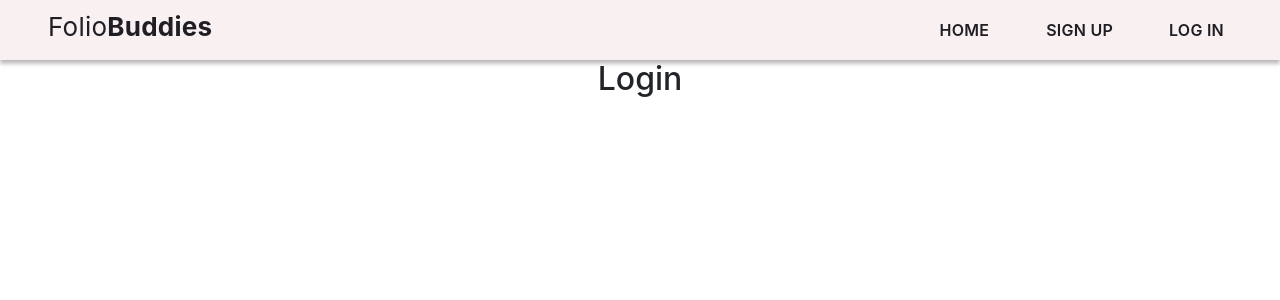
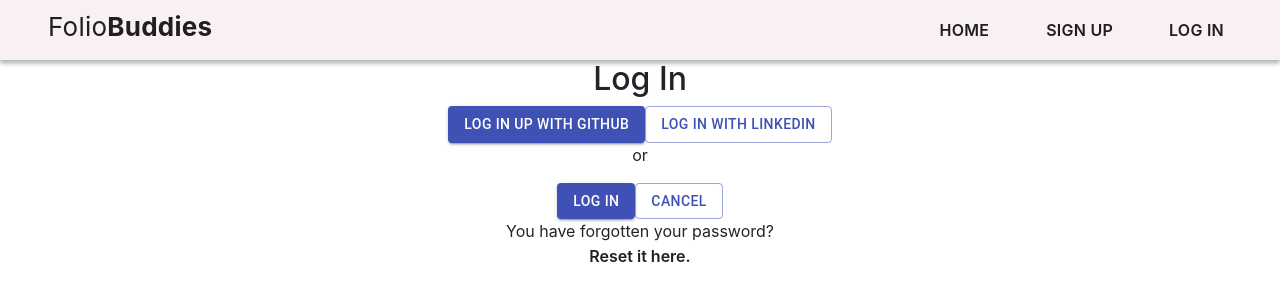
Before and after one commit to basvandersluis/FolioBuddies, a React (Create React App) app: page /Login in a window 1280 px wide. Shown: the top 300 px of the page. Built offline with nearby package versions, Linux system fonts and the light colour scheme; a web font is replaced by a local one.

Commit message:
Navbar routing links work. Working on button routing langinpage

```diff
--- a/package.json
+++ b/package.json
@@ -12,6 +12,7 @@
     "popper.js": "^1.16.1",
     "react": "^17.0.1",
     "react-dom": "^17.0.1",
+    "react-native-elevation": "^1.0.0",
     "react-router-dom": "^5.2.0",
     "react-scripts": "4.0.1",
     "web-vitals": "^0.2.4"
--- a/src/Components/LandingPage.js
+++ b/src/Components/LandingPage.js
@@ -1,7 +1,9 @@
 import React, { Component } from 'react'
 import Button from '@material-ui/core/Button';
 import './LandingPage.css';
-import Hero from '../Assets/Illustrations/Hero.png'
+import Hero from '../Assets/Illustrations/Hero.png';
+import { MemoryRouter as Router } from 'react-router';
+import { Link as RouterLink } from 'react-router-dom';
 
 
 export default class LandingPage extends Component {
@@ -26,8 +28,13 @@ export default class LandingPage extends Component {
                     <div>
                         <img src={Hero} alt="Hero"/>
                     </div>
-                    <Button variant="contained" color="primary">SIGN UP</Button>
-                    <Button variant="outlined" color="primary">LEARN MORE</Button>
+                    <Router>
+                        <div>
+                            <RouterLink ref= {ref} to="/Signup"/>
+                            <Button variant="contained" color="primary" component={RouterLink} to="/Signup">SIGN UP</Button>
+                            <Button variant="outlined" color="primary">LEARN MORE</Button>
+                        </div>
+                    </Router>
                 </section>
                 <section className="section2-style">
                     <h4>So, how does it work?</h4>
--- a/src/Components/Login.js
+++ b/src/Components/Login.js
@@ -1,5 +1,20 @@
 import React from 'react';
+import Button from '@material-ui/core/Button';
+import { Link } from 'react-router-dom';
 
-export default function Login() {
-  return <h2>Login</h2>;
+export default function Signup() {
+  return (
+    <div>
+        <h2>Log In</h2>
+        <Button variant="contained" color="primary">LOG IN UP WITH GITHUB</Button>
+        <Button variant="outlined" color="primary">LOG IN WITH LINKEDIN</Button>
+        <br/>
+        <p>or</p>
+        <Button variant="contained" color="primary">LOG IN</Button>
+        <Button variant="outlined" color="primary">CANCEL</Button>
+        <p>You have forgotten your password?<Link to="/Login" className="nav-link">Reset it here.</Link></p>
+
+    </div>
+
+  )
 }
--- a/src/Components/Navbar.css
+++ b/src/Components/Navbar.css
@@ -10,6 +10,8 @@
     box-shadow: 0px 0px 4px rgba(0, 0, 0, 0.12), 0px 4px 4px rgba(0, 0, 0, 0.24);
     width: 100%vw;
     height: 60px;
+    overflow: visible;
+
 }
 
 .nav a:hover {
--- a/src/Components/Navbar.js
+++ b/src/Components/Navbar.js
@@ -1,6 +1,7 @@
 import React from 'react';
 import './Navbar.css';
 import { Link } from 'react-router-dom';
+// import Elevations from 'react-native-elevation'
 
 const Navbar = () => {
   return (
--- a/src/Components/Signup.js
+++ b/src/Components/Signup.js
@@ -10,9 +10,9 @@ export default function Signup() {
         <Button variant="outlined" color="primary">SIGN UP WITH LINKEDIN</Button>
         <br/>
         <p>or</p>
+        <p>You allready signed up?<Link to="/Login" className="nav-link">Log in here.</Link></p>
         <Button variant="contained" color="primary">SIGN UP</Button>
-        <Button variant="outlined" color="primary">Cancel</Button>
-        <p>You are already signet up?<Link to="/Login" className="nav-link">Log in here.</Link></p>
+        <Button variant="outlined" color="primary">CANCEL</Button>
 
     </div>
 
```
Also changed, not shown: 2 other files (tests, documents, lock files or other folders).
